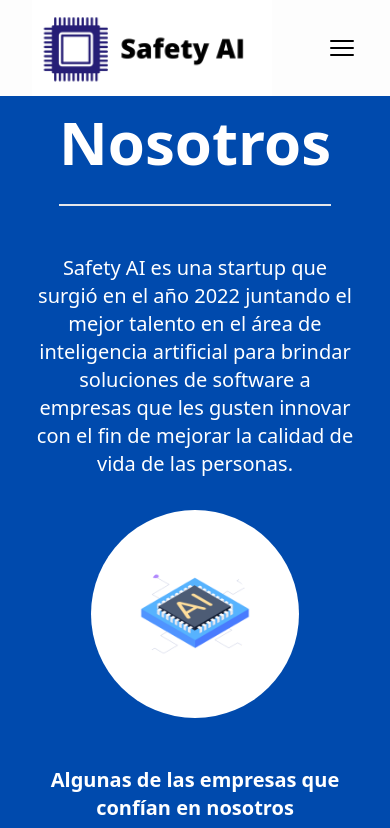
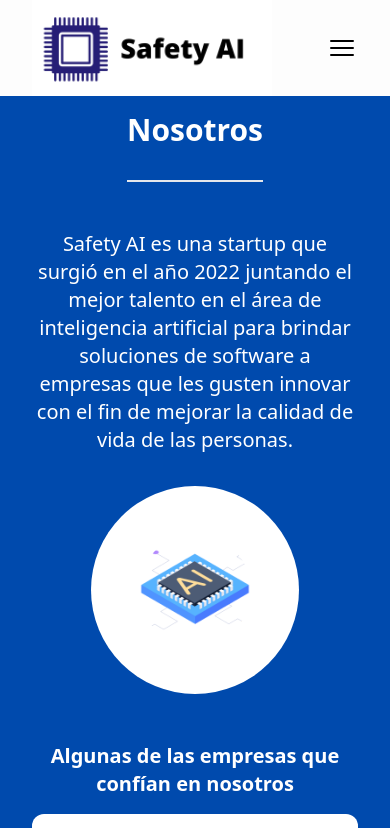
Before and after one commit to aleiva17/safety-ai-landing-page, a React (Vite) app: page /nosotros in a window 390 px wide. Shown: the top 828 px of the page. Built offline with nearby package versions, Linux system fonts and the light colour scheme.

Commit message:
Fixed: Title size at Us page

```diff
--- a/src/pages/Us.tsx
+++ b/src/pages/Us.tsx
@@ -2,7 +2,7 @@
 const Us = ():JSX.Element => {
   return (
     <main className="flex flex-col justify-center items-center bg-primary py-4 px-8 gap-12">
-      <h1 className="text-white text-center max-w-[700px] text-6xl font-bold pb-8 border-b-2">Nosotros</h1>
+      <h1 className="text-white text-center max-w-[700px] text-3xl md:text-6xl font-bold pb-8 border-b-2">Nosotros</h1>
       <section className="grid grid-cols-1 md:grid-cols-2 w-full md:w-3/5 items-center gap-8 md:gap-0">
         <p className="text-white text-center text-xl">Safety AI es una startup que surgió en el año 2022 juntando el mejor talento en el área de inteligencia artificial para brindar soluciones de software a empresas que les gusten innovar con el fin de mejorar la calidad de vida de las personas.</p>
         <div className="flex justify-center w-full">
```
